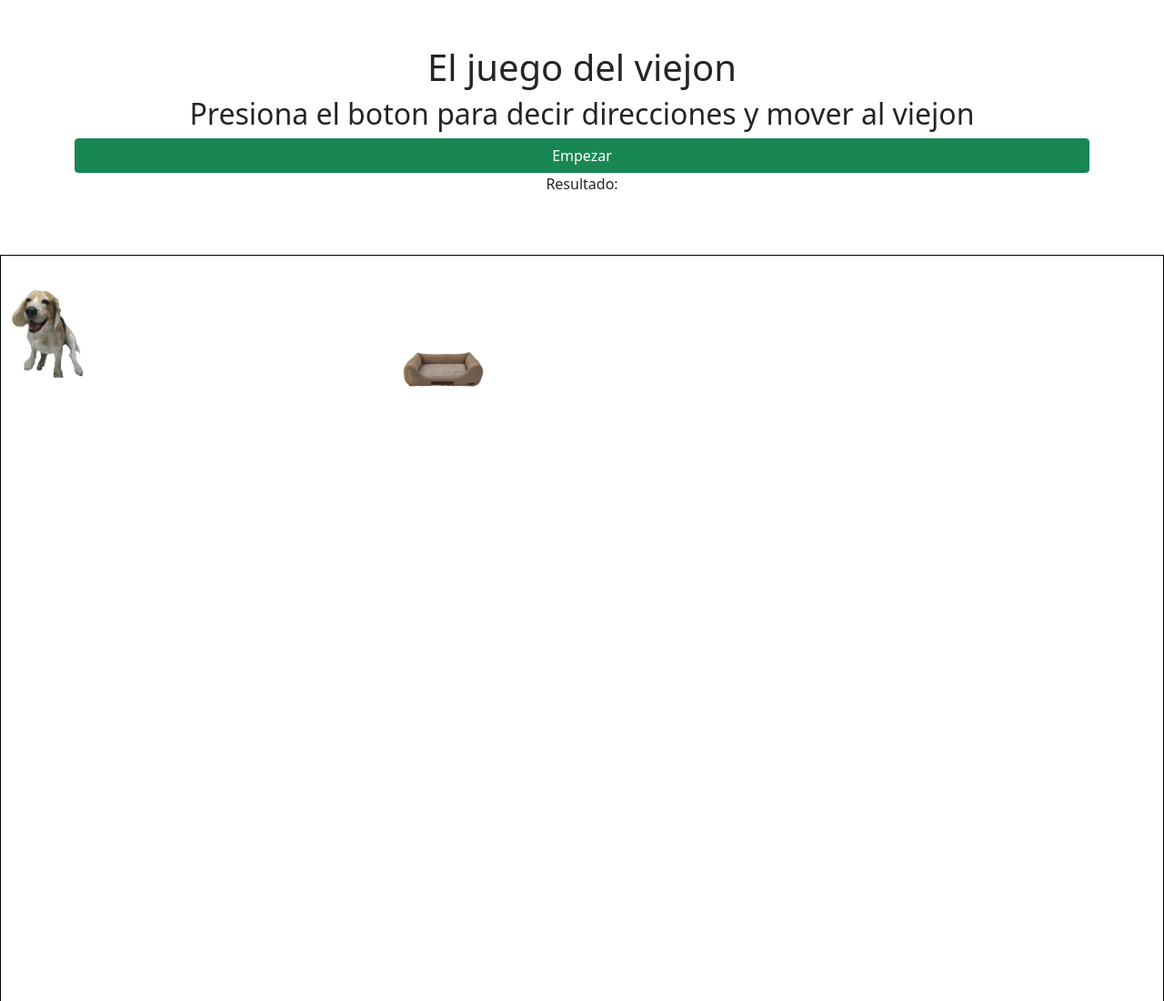
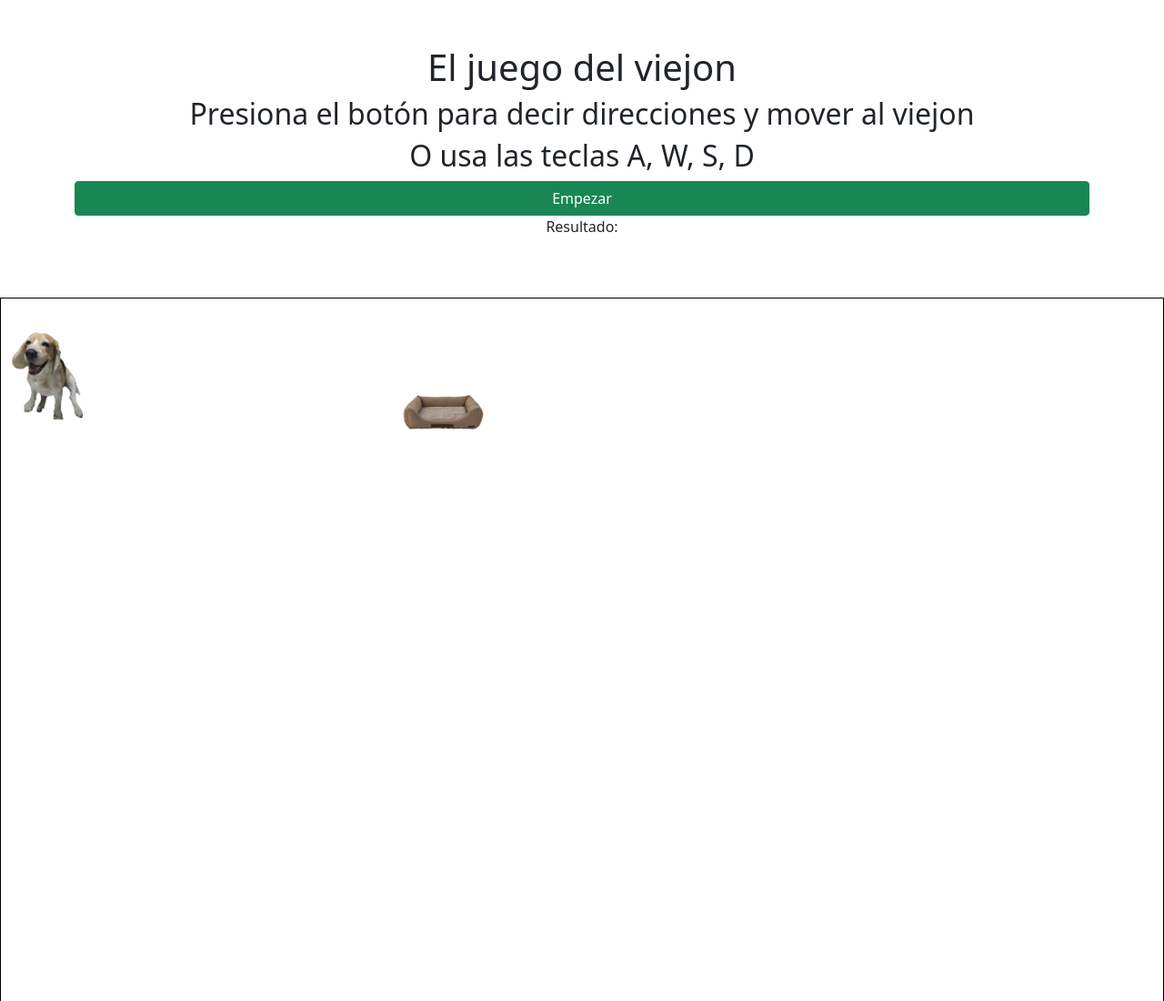
Before and after one commit to hanzeelvilla/HCI-game, a plain HTML site: page juegoVoz/index.html in a window 1280 px wide. Shown: the top 1100 px of the page at 91% size. Drawn offline with nearby package versions, Linux system fonts and the light colour scheme.

Commit message:
nueva instruccion

```diff
--- a/juegoVoz/index.html
+++ b/juegoVoz/index.html
@@ -10,7 +10,8 @@
 <body>
     <div class="container">
         <h1>El juego del viejon</h1>
-        <h2>Presiona el boton para decir direcciones y mover al viejon</h2>
+        <h2>Presiona el botón para decir direcciones y mover al viejon</h2>
+        <h2>O usa las teclas A, W, S, D</h2>
         <button type="button" class="btn btn-success" id="btnStart">Empezar</button>
         <p id="result">Resultado: </p>
     </div>
```
